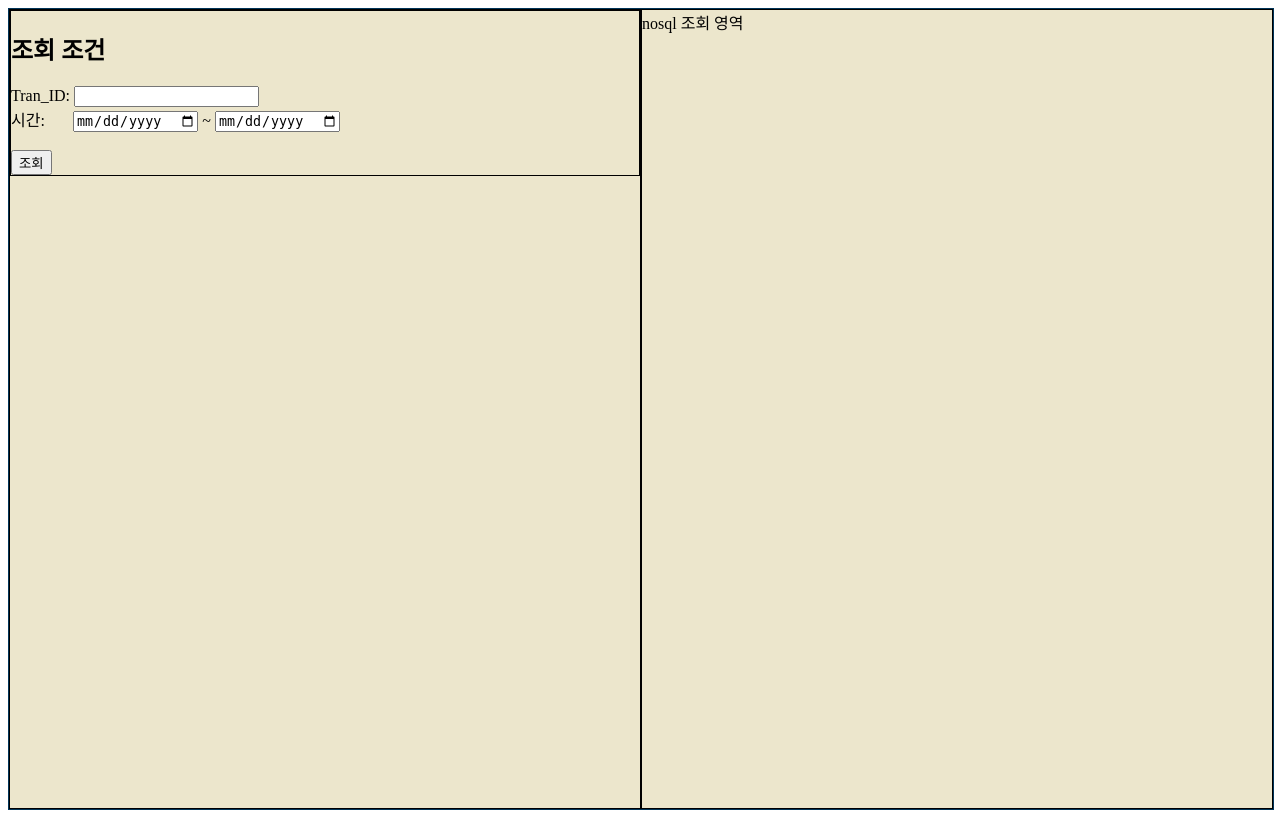
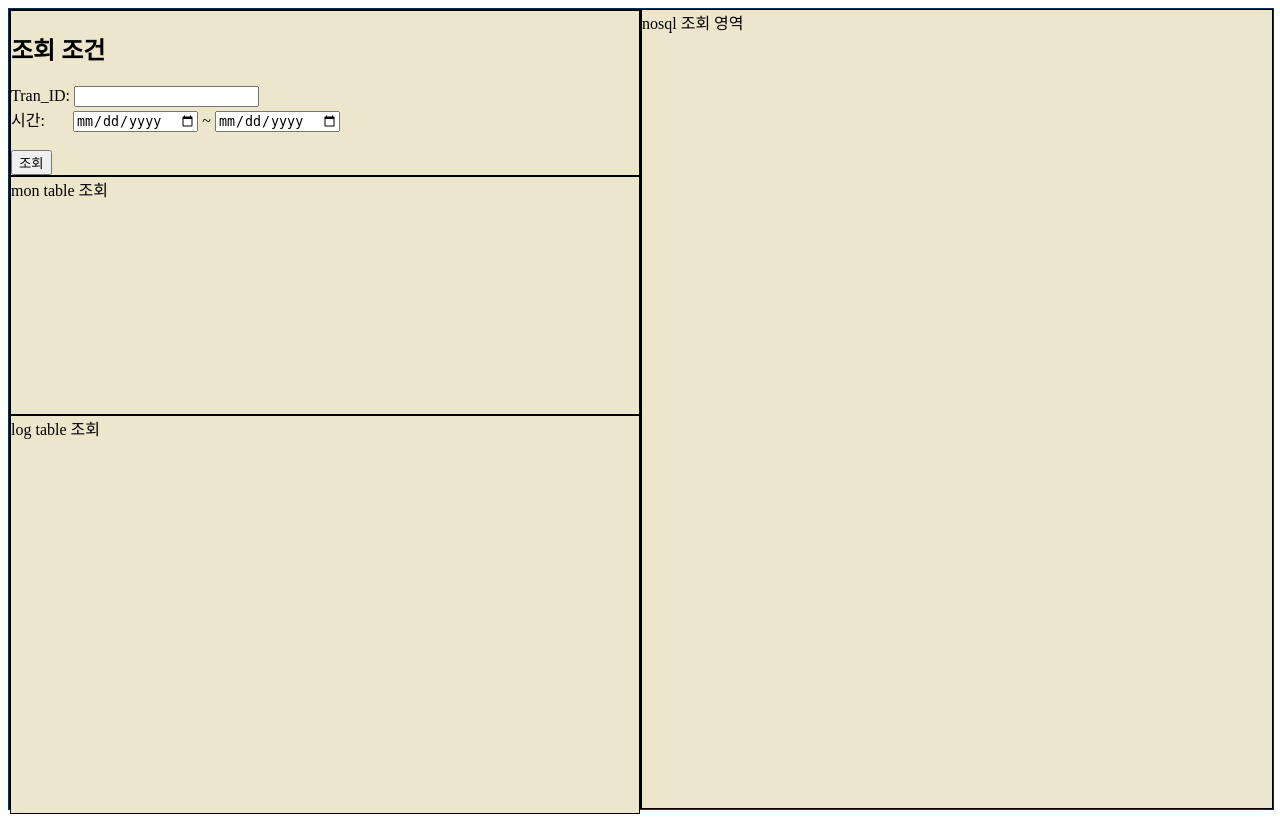
Before and after one commit to busyppp/EAI_log, a Flask app: page / in a window 1280 px wide. Run offline with Flask 2, Linux system fonts and the light colour scheme.

Commit message:
조회 폼

```diff
--- a/templates/home.html
+++ b/templates/home.html
@@ -77,6 +77,12 @@
             </div>
         </form>
         </div>
+        <div class="left2">
+            mon table 조회
+        </div>
+        <div class="left3">
+            log table 조회
+        </div>
     </div>
     <div class="right">
         nosql 조회 영역
```
